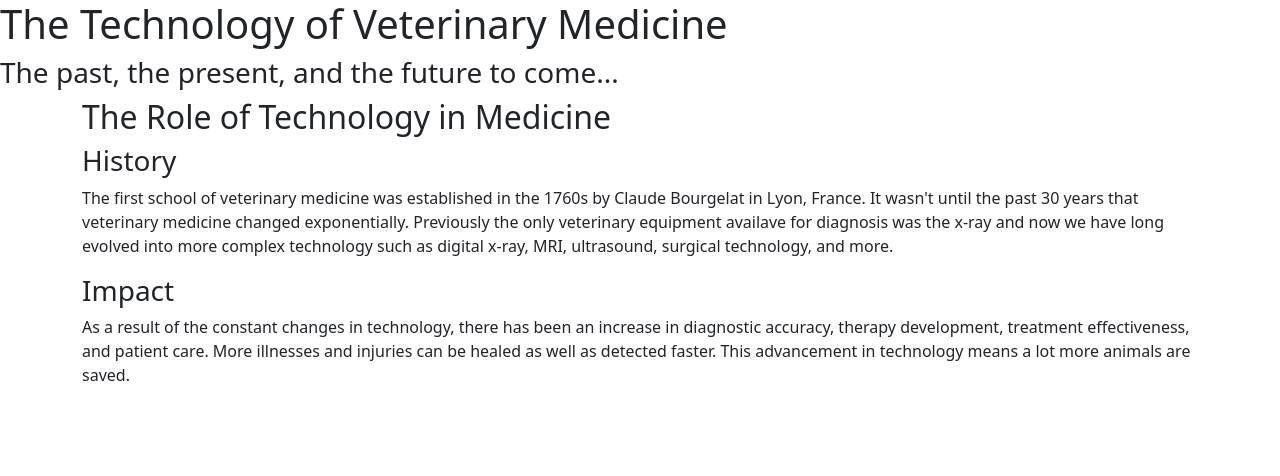
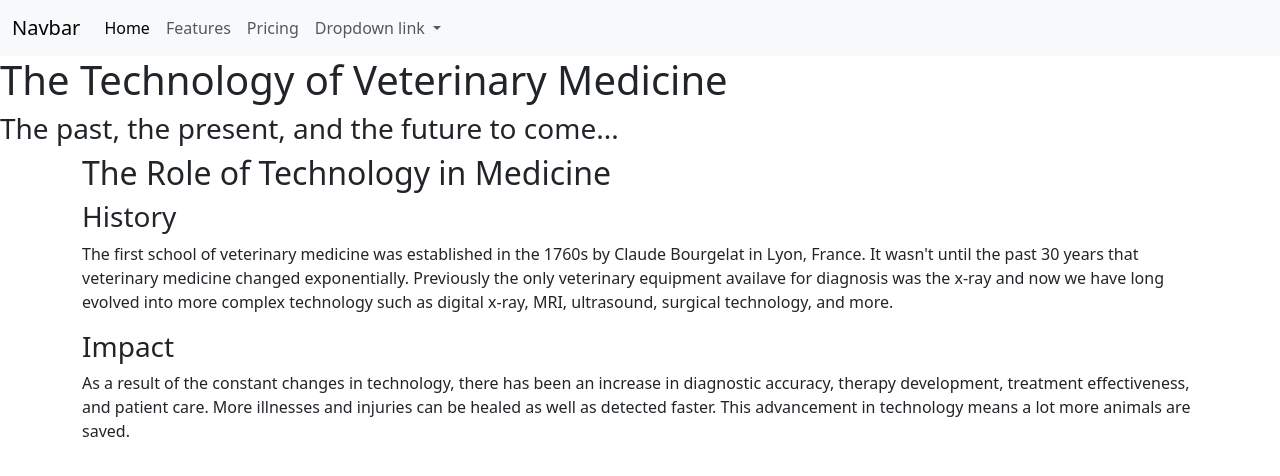
Before and after one commit to kateek5417/sep10-freedom-project, a plain HTML site: page index.html in a window 1280 px wide. Drawn offline with nearby package versions, Linux system fonts and the light colour scheme.

Commit message:
add navbar

```diff
--- a/index.html
+++ b/index.html
@@ -16,7 +16,39 @@
     </head>
     <body>
         <!-- HTML -->
-<!--header-->
+<!--navbar-->
+        <nav class="navbar navbar-expand-lg bg-body-tertiary">
+            <div class="container-fluid">
+                <a class="navbar-brand" href="#">Navbar</a>
+                <button class="navbar-toggler" type="button" data-bs-toggle="collapse" data-bs-target="#navbarNavDropdown" aria-controls="navbarNavDropdown" aria-expanded="false" aria-label="Toggle navigation">
+                    <span class="navbar-toggler-icon"></span>
+                </button>
+                <div class="collapse navbar-collapse" id="navbarNavDropdown">
+                    <ul class="navbar-nav">
+                    <li class="nav-item">
+                        <a class="nav-link active" aria-current="page" href="#">Home</a>
+                    </li>
+                    <li class="nav-item">
+                        <a class="nav-link" href="#">Features</a>
+                    </li>
+                    <li class="nav-item">
+                        <a class="nav-link" href="#">Pricing</a>
+                    </li>
+                    <li class="nav-item dropdown">
+                        <a class="nav-link dropdown-toggle" href="#" role="button" data-bs-toggle="dropdown" aria-expanded="false">
+                        Dropdown link
+                        </a>
+                        <ul class="dropdown-menu">
+                        <li><a class="dropdown-item" href="#">Action</a></li>
+                        <li><a class="dropdown-item" href="#">Another action</a></li>
+                        <li><a class="dropdown-item" href="#">Something else here</a></li>
+                        </ul>
+                    </li>
+                    </ul>
+                </div>
+            </div>
+        </nav>
+        <!--header-->
         <div class="title">
             <h1>The Technology of Veterinary Medicine</h1>
             <h3>The past, the present, and the future to come...</h3>
```
